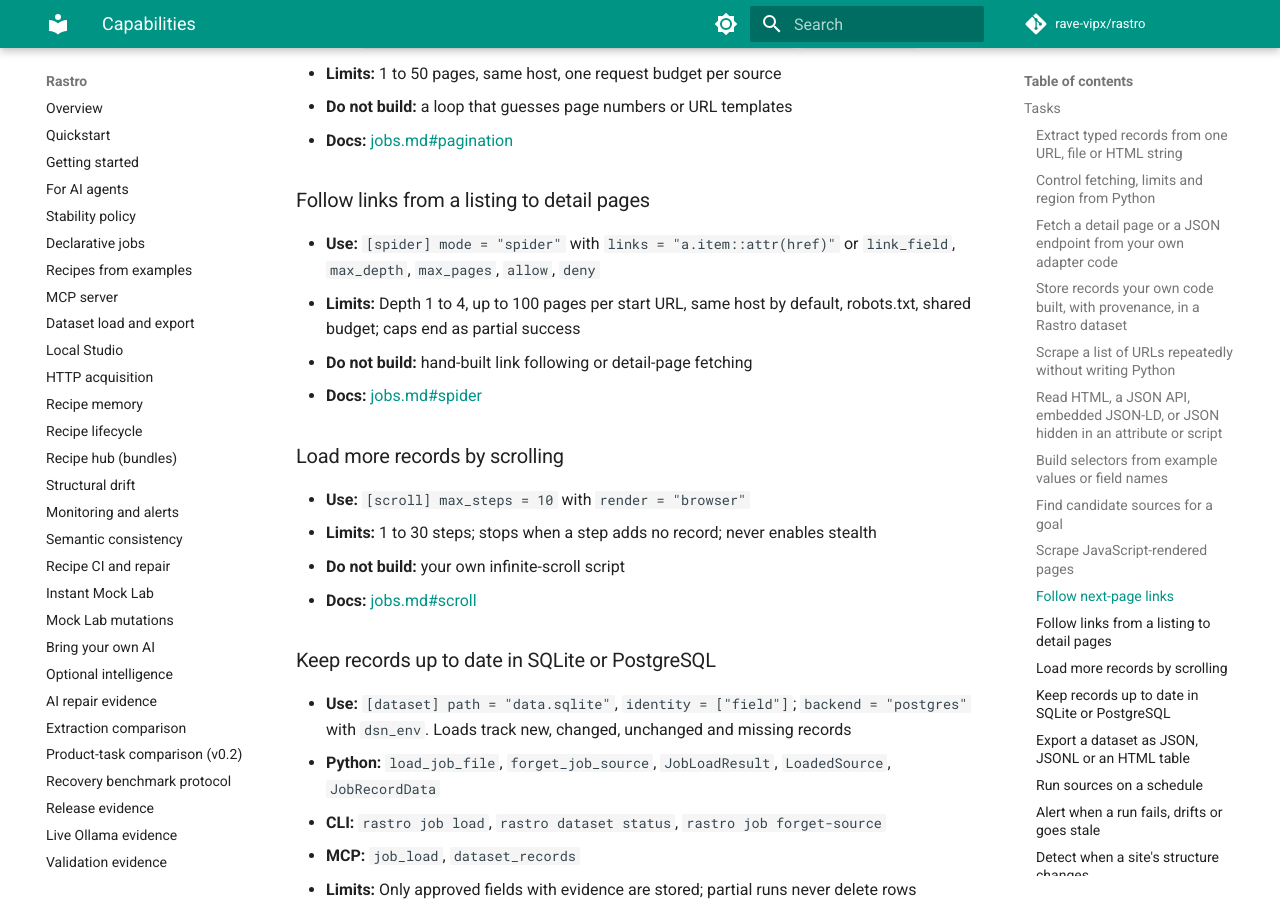
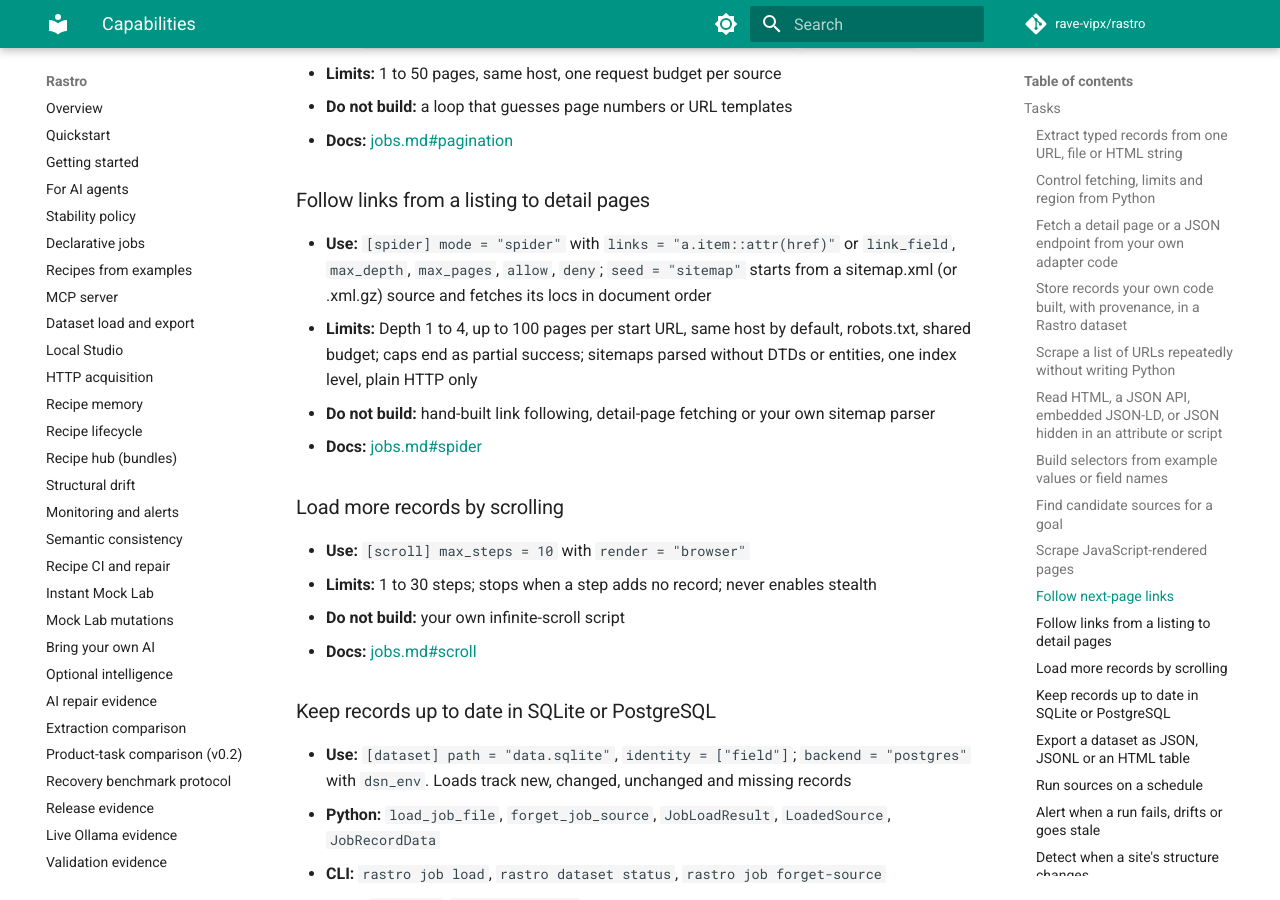
Before and after one commit to rave-vipx/rastro, an MkDocs documentation site: the page built from docs/capabilities.md, in a window 1280 px wide and 900 px high, scrolled down 3218 px. Built offline with MkDocs 1.6.1 and Material for MkDocs 9.7.7, drawn with Linux system fonts in a browser that asks for light colours; comment, search, counter and statistics services are not loaded.

Commit message:
docs(issues): sitemap codes; list the sitemap seed in capabilities (N16, N17, N18)
Co-Authored-By: Claude Opus 5.5 <noreply@anthropic.com>

```diff
--- a/docs/capabilities.md
+++ b/docs/capabilities.md
@@ -92,9 +92,9 @@ What Rastro already does, for people and for AI coding agents. Use these before
 
 ### Follow links from a listing to detail pages
 
-- **Use:** `[spider] mode = "spider"` with `links = "a.item::attr(href)"` or `link_field`, `max_depth`, `max_pages`, `allow`, `deny`
-- **Limits:** Depth 1 to 4, up to 100 pages per start URL, same host by default, robots.txt, shared budget; caps end as partial success
-- **Do not build:** hand-built link following or detail-page fetching
+- **Use:** `[spider] mode = "spider"` with `links = "a.item::attr(href)"` or `link_field`, `max_depth`, `max_pages`, `allow`, `deny`; `seed = "sitemap"` starts from a sitemap.xml (or .xml.gz) source and fetches its locs in document order
+- **Limits:** Depth 1 to 4, up to 100 pages per start URL, same host by default, robots.txt, shared budget; caps end as partial success; sitemaps parsed without DTDs or entities, one index level, plain HTTP only
+- **Do not build:** hand-built link following, detail-page fetching or your own sitemap parser
 - **Docs:** [jobs.md#spider](jobs.md#spider)
 
 ### Load more records by scrolling
--- a/llms.txt
+++ b/llms.txt
@@ -21,7 +21,7 @@ Key facts for agents:
 - [Find candidate sources for a goal](https://rave-vipx.github.io/rastro/jobs/#start-from-a-goal): `rastro new --goal "TEXT" --search searxng|model --approve HOST`
 - [Scrape JavaScript-rendered pages](https://rave-vipx.github.io/rastro/acquisition/#javascript-pages): `render = "browser"` on `[acquisition]` or a source; `render = "stealth"` only with the operator grant `--allow-stealth`
 - [Follow next-page links](https://rave-vipx.github.io/rastro/jobs/#pagination): `[recipe.pagination] next = "a[rel=next]::attr(href)"`, `max_pages = 5`
-- [Follow links from a listing to detail pages](https://rave-vipx.github.io/rastro/jobs/#spider): `[spider] mode = "spider"` with `links = "a.item::attr(href)"` or `link_field`, `max_depth`, `max_pages`, `allow`, `deny`
+- [Follow links from a listing to detail pages](https://rave-vipx.github.io/rastro/jobs/#spider): `[spider] mode = "spider"` with `links = "a.item::attr(href)"` or `link_field`, `max_depth`, `max_pages`, `allow`, `deny`; `seed = "sitemap"` starts from a sitemap.xml (or .xml.gz) source and fetches its locs in document order
 - [Load more records by scrolling](https://rave-vipx.github.io/rastro/jobs/#scroll): `[scroll] max_steps = 10` with `render = "browser"`
 - [Keep records up to date in SQLite or PostgreSQL](https://rave-vipx.github.io/rastro/dataset/#load-inspect-and-export-a-job): `[dataset] path = "data.sqlite"`, `identity = ["field"]`; `backend = "postgres"` with `dsn_env`. Loads track new, changed, unchanged and missing records
 - [Export a dataset as JSON, JSONL or an HTML table](https://rave-vipx.github.io/rastro/scheduling/): `rastro dataset export data.sqlite --format json|jsonl|html`
```
Also changed, not shown: docs/issues.md (+5 -0 lines), 1 other file.
